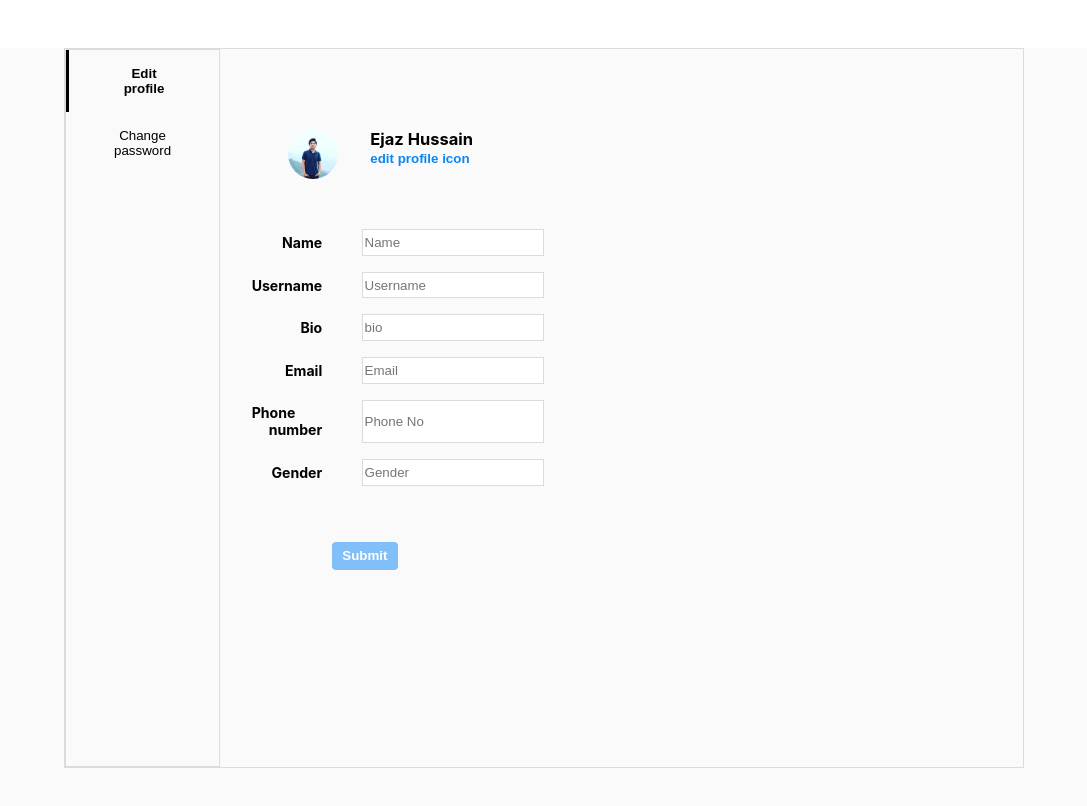
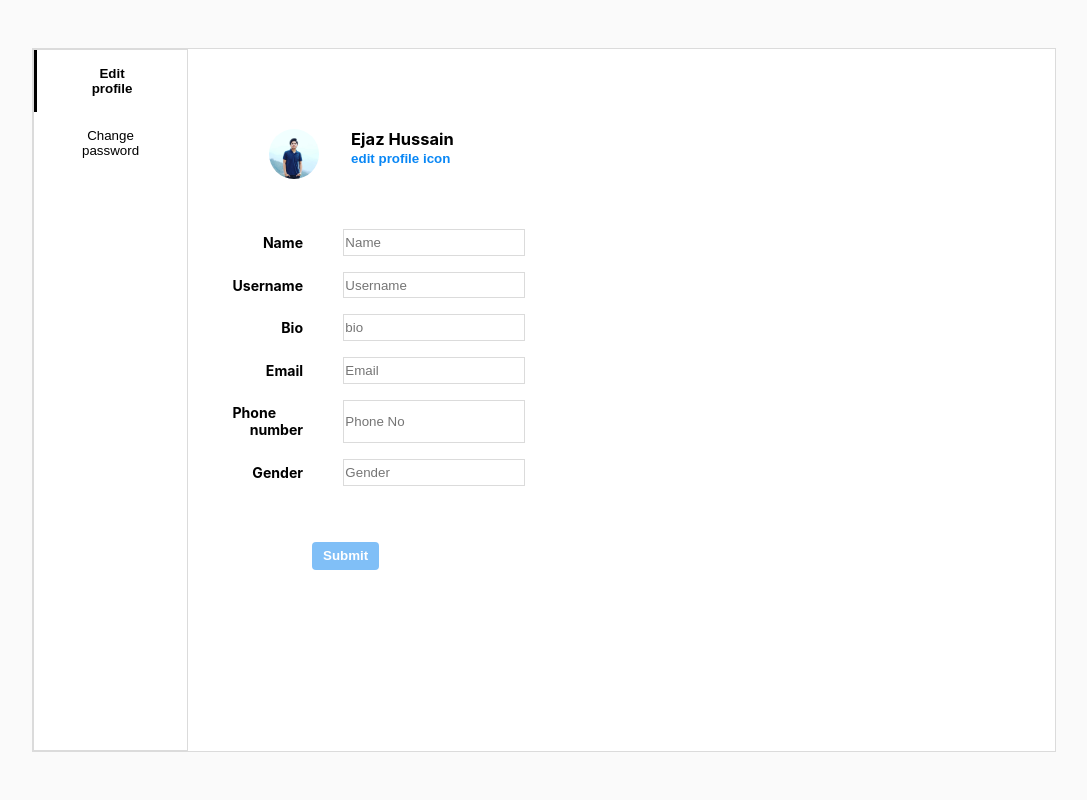
Before and after one commit to alinauman02/instagram-clone, a React (Vite) app in the folder frontend/: page /settings in a window 1280 px wide. Shown: the top 806 px of the page, without its empty margins (96-1183 px from the left). Built offline with nearby package versions, Linux system fonts and the light colour scheme; no server answers.

Commit message:
Background color adjustment

```diff
--- a/frontend/src/components/settings/Settings.css
+++ b/frontend/src/components/settings/Settings.css
@@ -1,8 +1,14 @@
 .settings {
-  margin: 0rem 10rem;
+  height: 100%;
+  margin-top: 0;
+  padding:3rem 8rem;
+}
+
+.setting-card {
+  height: 100%;
+  background-color: white;
   border: 1px solid var(--white-shade-2);
-  height: 90%;
-  margin-top: 3rem;
+
 }
 
 .settings-sidebar {
--- a/frontend/src/components/settings/Settings.tsx
+++ b/frontend/src/components/settings/Settings.tsx
@@ -10,7 +10,8 @@ export function Settings() {
   selectedEditMode == 'Password' ? (editPasswordSelected = 'selected-mode') : (editProfileSelected = 'selected-mode');
 
   return (
-    <div className="settings flex-box">
+    <div className="settings">
+      <div className="setting-card flex-box">
         <div className="settings-sidebar flex-box flex-direction-column">
           <button className={'edit-buttons ' + editProfileSelected} onClick={() => setSelectedEditMode('Profile')}>
             Edit profile
@@ -20,6 +21,7 @@ export function Settings() {
           </button>
         </div>
         <div className="edit-form">{selectedEditMode == 'Password' ? <EditPassword /> : <EditProfile />}</div>
+      </div>{' '}
     </div>
   );
 }
```
Lines whose indentation alone changed are shown as unchanged.
